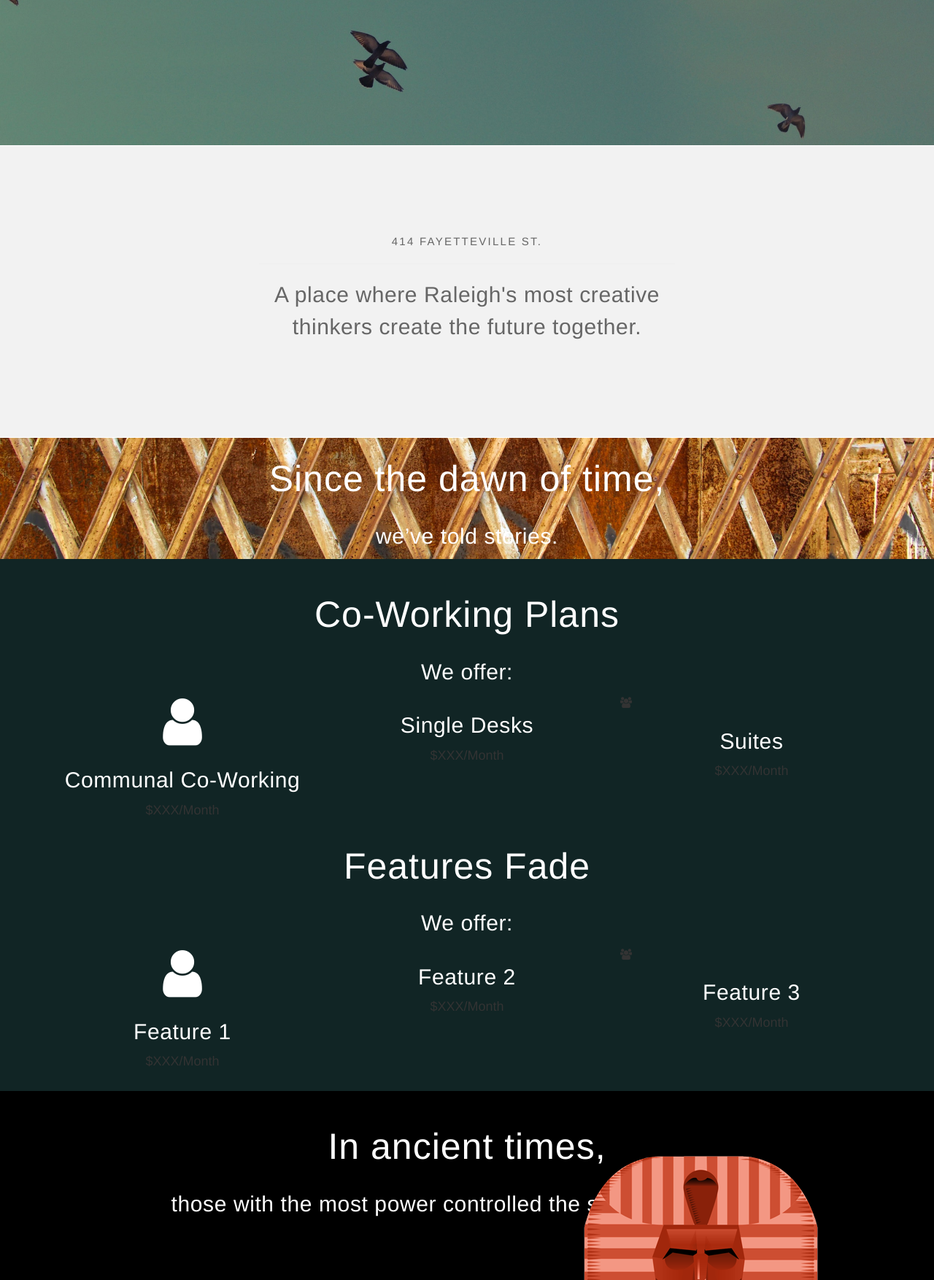
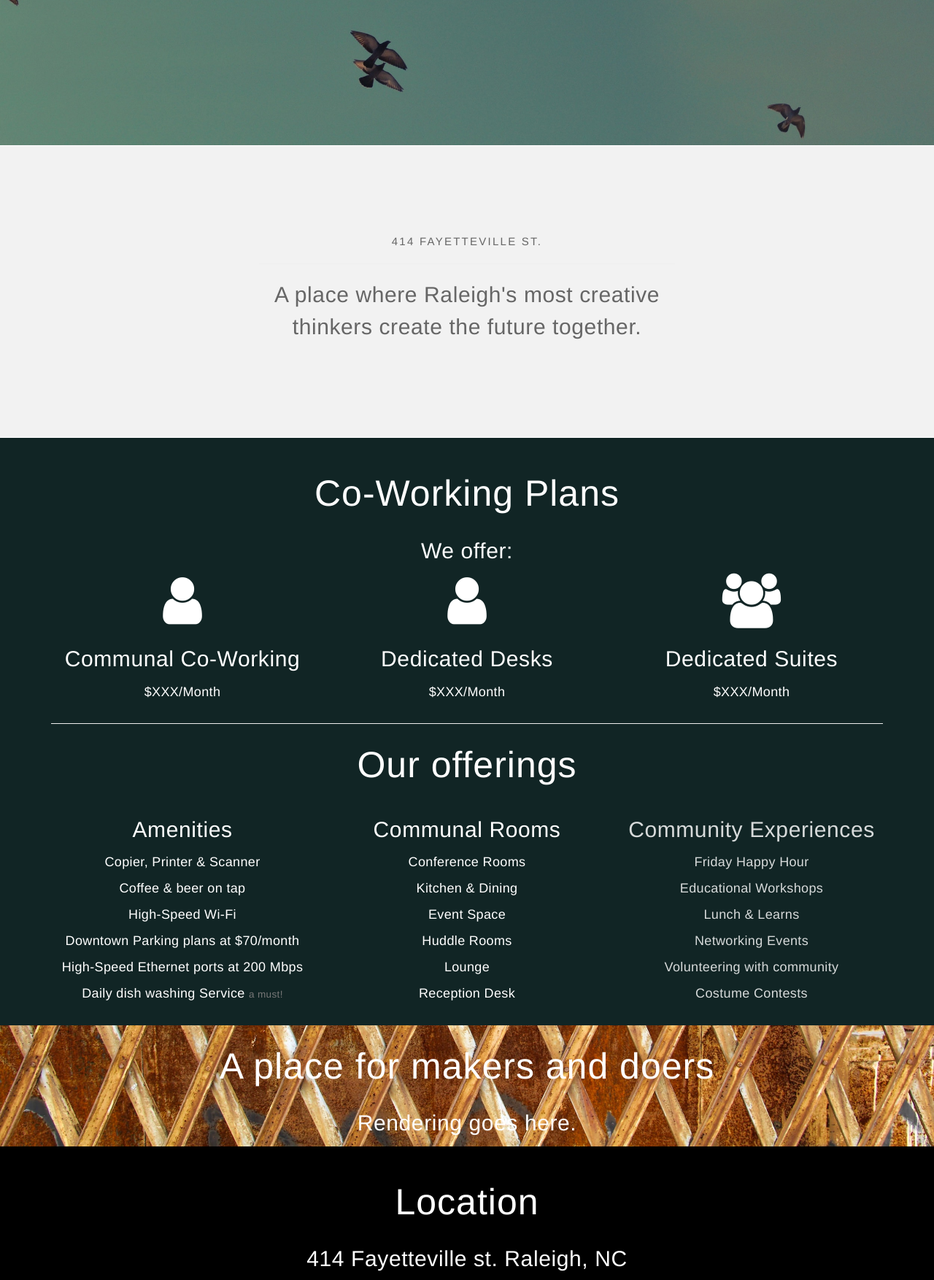
Before and after one commit to throsenb/Nest, a PHP site: page / in a window 1280 px wide. Shown: the part 600-2354 px from the top of the page at 73% size. Run offline with PHP 8.4, Linux system fonts and the light colour scheme; some libraries are stand-ins or nearby versions; some web fonts are replaced.

Commit message:
Low-Fidelity scaffold of content.
Added content and placeholders.

```diff
--- a/css/style.css
+++ b/css/style.css
@@ -7,11 +7,19 @@ body {
 
 }
 
-h1, h2, h3 {
+h1, h2, h3 , h4{
   color: #fff;
   line-height: 1.45;
   letter-spacing: 0.02em;
 }
+
+.reverse{
+  color:white;
+}
+.blank-list{
+  color:white;
+}
+.blank-list > li{list-style: none;}
 
 h1, h2, h3, h5 {
   font-family: "Gotham A", "Gotham B", Helvetica,sans-serif !important;
@@ -92,7 +100,7 @@ section {
   padding: 20px;
   background-size: cover;
   background-position: bottom;
-  background-color: #1a3636;
+  background-color: #8ACACA;
 }
 
 #intro {
--- a/index.html
+++ b/index.html
@@ -79,7 +79,7 @@
             <p class="text-center">Hatching in Raleigh May 2016.</p>
      	 </div>
 
-                <a href="#" class="btn btn-default text-center center-block">Get Updates</a>
+            <a href="#" class="btn btn-default text-center center-block">Get Updates</a>
             <h5 class="text-center" id='crumb'>Learn More</h5>
             <h3 class="text-center"> <i class="fa fa-chevron-down"></i></h3>
 
@@ -105,16 +105,7 @@
     </section>
 
 
-    <section id="two" class="container-fluid disappear fade-in" >
-        <div class="content">
-          <div class="container">
-            <div class="copy">
-              <h2 class="text-center">Since the dawn of time,</h2>
-              <h3 class="text-center">we’ve told stories.</h3>
-             </div>
-          </div>
-        </div>
-    </section>
+
 
     <section id="plans" class="container-fluid">
         <div class="content">
@@ -130,35 +121,64 @@
                     <h4 class="text-center">$XXX/Month</h4>
                  </div>
                  <div class="col-md-4">
-                    <h3 class="text-center">Single Desks</h3>
+                    <p class="text-center">
+                      <i class="fa icons fa-user fa-5x text-center"></i>
+                    </p>
+                    <h3 class="text-center">Dedicated Desks</h3>
                     <h4 class="text-center">$XXX/Month</h4>
                  </div>
                  <div class="col-md-4">
-                    <i class="fa fa-users"></i>
-                    <h3 class="text-center">Suites</h3>
+                    <p class="text-center">
+                      <i class="fa icons fa-users fa-5x text-center"></i>
+                    </p>
+                    <h3 class="text-center">Dedicated Suites</h3>
                     <h4 class="text-center">$XXX/Month</h4>
                  </div>
             </div>
-            <h2 class="text-center">Features Fade</h2>
-            <h3 class="text-center">We offer:</h3>
+            <hr/>
+            <h2 class="text-center">Our offerings</h2>
+            <!-- <h3 class="text-center"></h3>         -->
             <div class="row">
                 <div class="col-md-4 disappear fade-in-tribes1">
-                    <p class="text-center">
-                      <i class="fa icons fa-user fa-5x text-center"></i>
-                    </p>
-                    <h3 class="text-center">Feature 1 </h3>
-                    <h4 class="text-center">$XXX/Month</h4>
+                    <h3 class="text-center">Amenities </h3>
+                    <h4 class="text-center">Copier, Printer &amp; Scanner</h4>
+                    <h4 class="text-center">Coffee &amp; beer on tap</h4>
+                    <h4 class="text-center">High-Speed Wi-Fi</h4>
+                    <h4 class="text-center">Downtown Parking plans at $70/month</h4>
+                    <h4 class="text-center">High-Speed Ethernet ports at 200 Mbps</h4>
+                    <h4 class="text-center">Daily dish washing Service <small>a must!</small></h4>
                  </div>
                  <div class="col-md-4 disappear fade-in-tribes2">
-                    <h3 class="text-center">Feature 2 </h3>
-                    <h4 class="text-center">$XXX/Month</h4>
+                    <h3 class="text-center">Communal Rooms</h3>
+                    <h4 class="text-center">Conference Rooms</h4>
+                    <h4 class="text-center">Kitchen &amp; Dining</h4>
+                    <h4 class="text-center">Event Space</h4>
+                    <h4 class="text-center">Huddle Rooms</h4>
+                    <h4 class="text-center">Lounge</h4>
+                    <h4 class="text-center">Reception Desk</h4>
                  </div>
                  <div class="col-md-4 disappear fade-in-tribes3">
-                    <i class="fa fa-users"></i>
-                    <h3 class="text-center">Feature 3 </h3>
-                    <h4 class="text-center">$XXX/Month</h4>
+                    <h3 class="text-center">Community Experiences</h3>
+                    <h4 class="text-center">Friday Happy Hour</h4>
+                    <h4 class="text-center">Educational Workshops</h4>
+                    <h4 class="text-center">Lunch &amp; Learns</h4>
+                    <h4 class="text-center">Networking Events</h4>
+                    <h4 class="text-center">Volunteering with community</h4>
+                    <h4 class="text-center">Costume Contests</h4>
                  </div>
             </div>
+          </div>
+        </div>
+    </section>
+
+    <section id="two" class="container-fluid disappear fade-in" >
+        <div class="content">
+          <div class="container">
+            <div class="copy">
+              <h2 class="text-center">A place for makers and doers</h2>
+              <h3 class="text-center">Rendering goes here.</h3>
+
+             </div>
           </div>
         </div>
     </section>
@@ -166,30 +186,107 @@
     <section id="egypt" class="container-fluid">
         <div class="content">
           <div class="container">
-            <h2 class="text-center">In ancient times,</h2>
-            <h3 class="text-center">those with the most power controlled the stories of society.</h3>
 
+            <h2 class="text-center">Location</h2>
+            <h3 class="text-center">414 Fayetteville st. Raleigh, NC</h3>
+            <div class="col-md-6">
+              <iframe src="https://www.google.com/maps/embed?pb=!1m18!1m12!1m3!1d3237.002979803232!2d-78.6397938751988!3d35.775303151896416!2m3!1f0!2f0!3f0!3m2!1i1024!2i768!4f13.1!3m3!1m2!1s0x89ac5f73d52383e9%3A0x4065747276cbdbf7!2s414+Fayetteville+St%2C+Raleigh%2C+NC+27601!5e0!3m2!1sen!2sus!4v1457741796075" width="100%" height="600" frameborder="0" style="border:0" allowfullscreen></iframe>
+            </div>
+            <div class="col-md-6">
+              <p class="reverse">In the heart of Downtown Raleigh, and located within walking distance to these locations.</p>
+              <ul class="blank-list">
+                <li>Morning Times Coffee</li>
+                <li>Sheraton Hotel</li>
+                <li>Issac Hunter's Bar</li>
+                <li>Raleigh Times Bar</li>
+                <li>Raleigh Courthouse</li>
+                <li>PNC Building</li>
+                <li>Happy + Hale</li>
+                <li>The Stockroom</li>
+              </ul>
+            </div>
 
-            <img id="pharoah" src="img/egypt-pharoah.png" class="pull-right disappear zone4 fade-in-egypt">
+            <h2 class="reverse pull-right disappear zone4 fade-in-egypt"> Image of Raleigh animated</h2>
           </div>
         </div>
     </section>
     <section id="moses" class="container-fluid">
         <div class="content">
           <div class="container">
-            <h2 class="text-center">It was the storytellers</h2>
-            <h3 class="text-center">who dared to stand up against these forces &amp; forge a narrative of their own.</h3>
             <div class="row">
-              <div class="col-md-8">
-                <img id="mosesMoses" src="img/moses-moses.png" alt="Moses leading the people" class="pull-left disappear fade-in-moses">
+              <div class="col-md-6">
+                <h2>Visit the Nest</h2>
+                <p class="reverse lead">Book a tour with us to learn more about how you get a spot at the Nest. Lorem ipsum dolor sit amet, consectetur adipisicing elit, sed do eiusmod
+              tempor incididunt ut labore et dolore magna aliqua. Ut enim ad minim veniam,
+              quis nostrud exercitation ullamco laboris nisi ut aliquip ex ea commodo
+              consequat. </p>
+
               </div>
-              <div class="col-md-4"></div>
+              <div class="col-md-6">
+                <h2 class="text-center">Book a Tour</h2>
+                <h3 class="text-center">Learn more</h3>
+
+                <a href="#" class="btn btn-default text-center center-block">Book a tour </a>
+
+
+              </div>
             </div>
+             <h2 class="text-center disappear fade-in-moses">Animated Graphic</h2>
+
           </div>
         </div>
-        <img id="moses-ground" alt="Egypt" src="img/dawn-ground.png" class="pull-right">
+    </section>
+    <section id="CTA" class="container-fluid">
+        <div class="content">
+          <div class="container">
+            <h2 class="text-center">Want to sign up? </h2>
+            <h3 class="text-center">Reserve a spot at the Nest</h3>
 
+            <a href="#" class="btn btn-default text-center center-block">Fill out this type form, yo. </a>
+
+
+          </div>
+        </div>
     </section>
+
+    <section id="moses" class="container-fluid">
+        <div class="content">
+          <div class="container">
+            <div class="row">
+              <div class="col-md-4">
+                <h2 class="pull-left">Get Updates</h2>
+              </div>
+              <div class="col-md-4">
+                 <a href="#" class="btn btn-default text-left center-block">Mailchimp Sign up</a>
+              </div>
+              <div class="col-md-4">
+                <h3 class="text-right">
+                   <a href="http://facebook.com/quillor" style="color:#fff;" title="Follow Us On Facebook">
+                      <i class="fa fa-facebook"></i>
+                   </a>
+                   <a href="http://twitter.com/quillor_" style="color:#fff;" title="Follow Us On Twitter">
+                      <i class="fa fa-twitter"></i>
+                   </a>
+                   <a href="http://instagram.com/quillor_" style="color:#fff;" title="Follow Us On Instagram">
+                      <i class="fa fa-instagram"></i>
+                   </a>
+                </h3>
+              </div>
+            </div>
+
+
+
+
+
+
+
+          </div>
+        </div>
+    </section>
+
+
+   <!-- Hide the following content below You can bring it back if you want. -->
+<!--
     <section id="today" class="container-fluid">
         <div class="content">
           <div class="container">
@@ -253,30 +350,9 @@
           </div>
         </div>
     </section>
-    <section id="cta" class="container-fluid">
-        <div class="content">
-          <div class="container">
-            <h2 class="text-center">Ready to tell your story?</h2>
-            <h3 class="text-center"></h3>
-                <a href="#" class="btn btn-default text-center center-block">
-                	<i class="fa fa-envelope-square"></i> Let's talk
-                </a>
-          </div>
-            <h3 class="text-center">
-               <a href="http://facebook.com/quillor" style="color:#fff;" title="Follow Us On Facebook">
-                  <i class="fa fa-facebook"></i>
-               </a>
-               <a href="http://twitter.com/quillor_" style="color:#fff;" title="Follow Us On Twitter">
-                  <i class="fa fa-twitter"></i>
-               </a>
-               <a href="http://instagram.com/quillor_" style="color:#fff;" title="Follow Us On Instagram">
-                  <i class="fa fa-instagram"></i>
-               </a>
-            </h3>
-        </div>
-    </section>
+
     </div>
-
+ -->
 
 
 
@@ -394,5 +470,8 @@
   </script>
 
 
+
+
+
   </body>
 </html>
```
